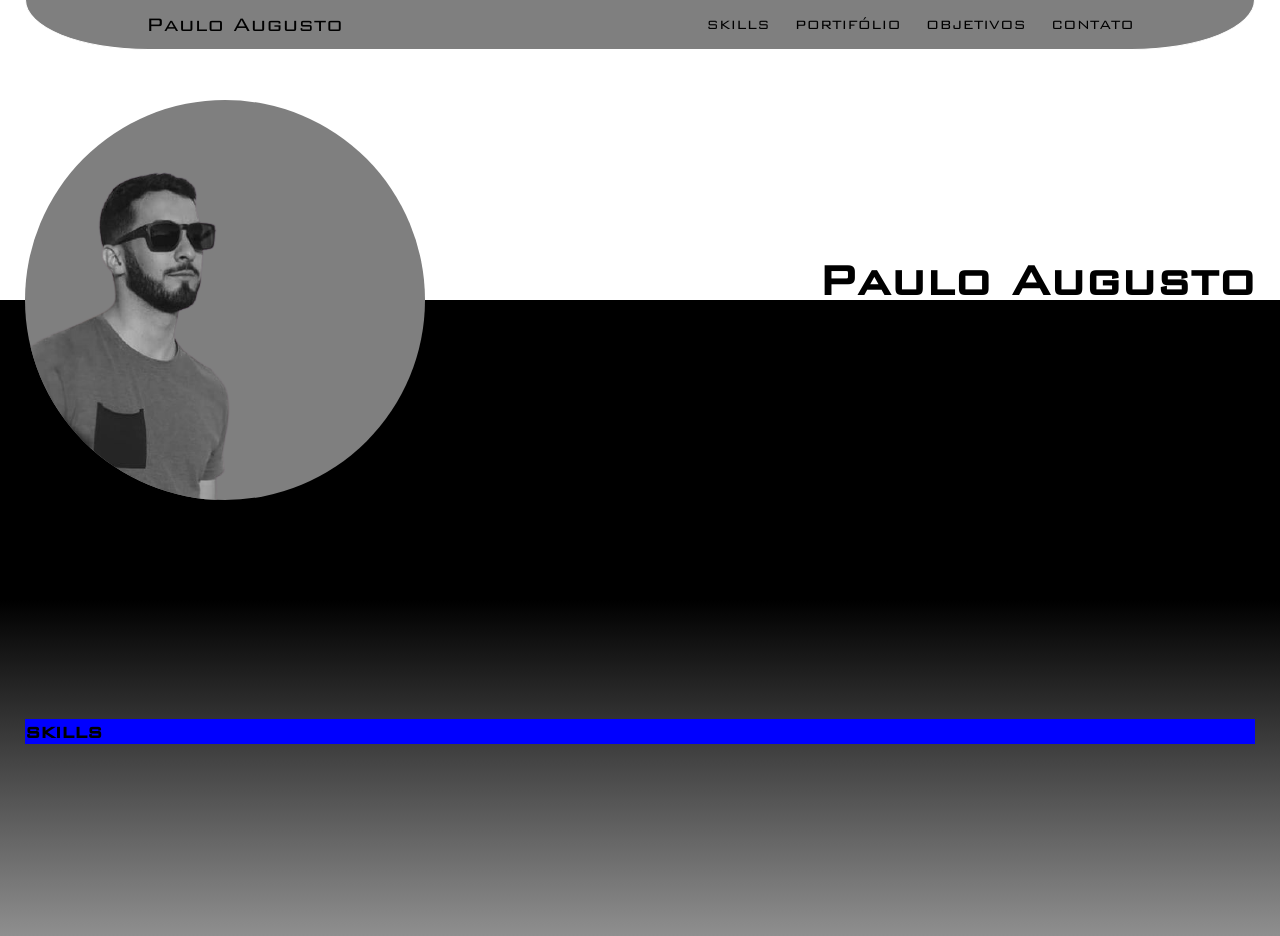
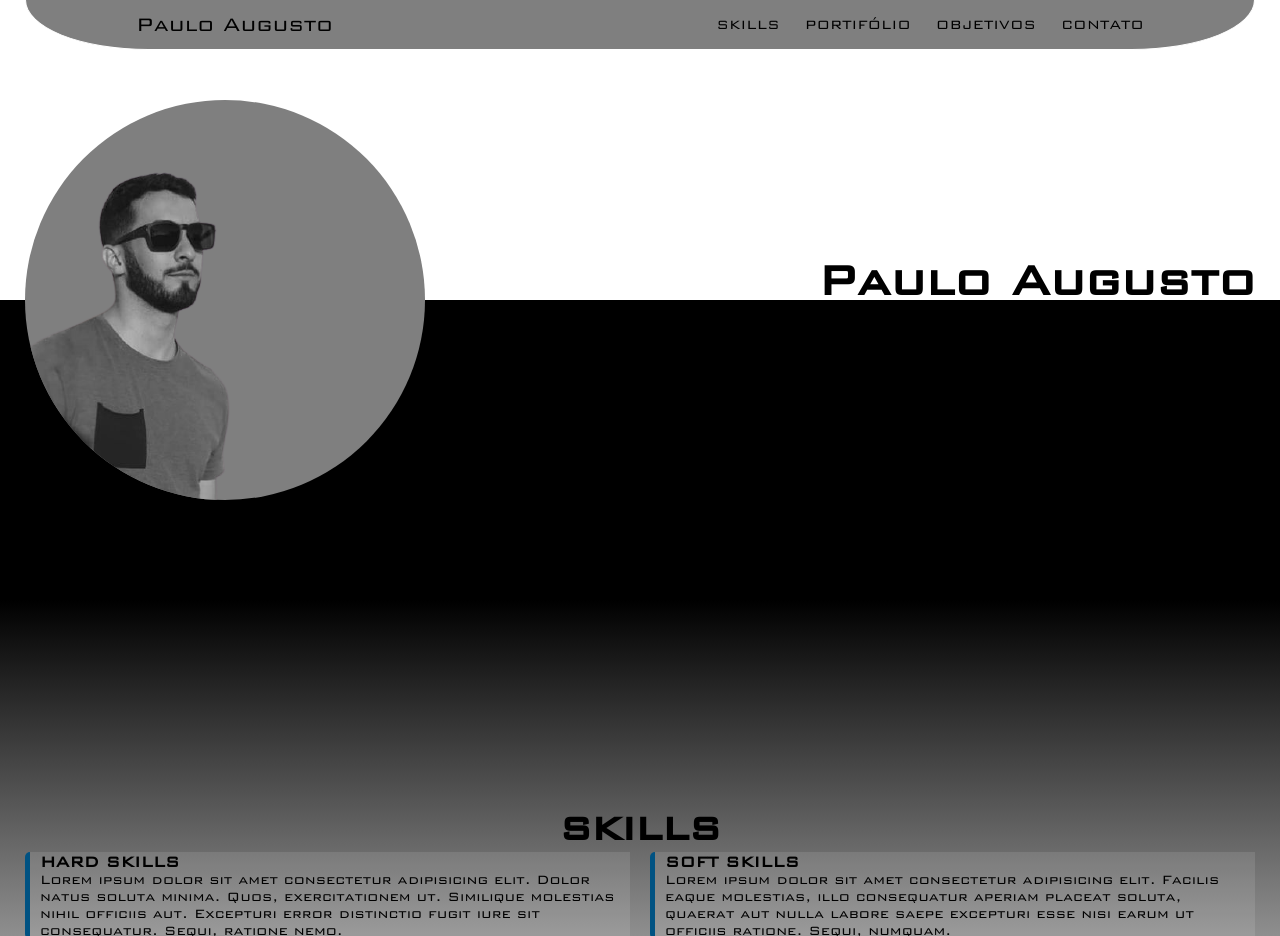
Before and after one commit to PauloAugustoJF/portifolio, a plain HTML site: page index.html in a window 1280 px wide. Shown: the top 936 px of the page. Drawn offline with Linux system fonts and the light colour scheme.

Commit message:
"add new features on the website"

```diff
--- a/index.html
+++ b/index.html
@@ -34,6 +34,20 @@
         <p>Lorem ipsum dolor sit amet consectetur adipisicing elit. Facilis eaque molestias, illo consequatur aperiam placeat soluta, quaerat aut nulla labore saepe excepturi esse nisi earum ut officiis ratione. Sequi, numquam.</p>
       </div>
     </section>
+    <section class="center port">
+      <div>
+        <img src="" alt="">
+        <p></p>
+      </div>
+      <div>
+        <img src="" alt="">
+        <p></p>
+      </div>
+      <div>
+        <img src="" alt="">
+        <p></p>
+      </div>
+    </section>
   </main>
   <footer></footer>
   <script src="script.js"></script>
--- a/style.css
+++ b/style.css
@@ -7,27 +7,24 @@
   color: black;
   font-family: "BankGothic";
 }
+@import url('https://fonts.googleapis.com/css?family=Poppins:100,200,300,400,500,600,700,800,900');
 
-body::-webkit-scrollbar
-{
-	width: 10px;
-	background-color: #F5F5F5;
+body::-webkit-scrollbar {
+  width: 10px;
+  background-color: #f5f5f5;
 }
 
-body::-webkit-scrollbar-track
-{
-	box-shadow: inset 0 0 6px rgba(0,0,0,0.8);
-	border-radius: 10px;
-	background-color: #F5F5F5;
+body::-webkit-scrollbar-track {
+  box-shadow: inset 0 0 6px rgba(0, 0, 0, 0.8);
+  border-radius: 10px;
+  background-color: #f5f5f5;
 }
 
-body::-webkit-scrollbar-thumb
-{
-	border-radius: 10px;
-	box-shadow: inset 0 0 6px rgba(0,0,0,.8);
-	background-color: #555;
+body::-webkit-scrollbar-thumb {
+  border-radius: 10px;
+  box-shadow: inset 0 0 6px rgba(0, 0, 0, 0.8);
+  background-color: #555;
 }
-
 
 header {
   display: flex;
@@ -47,7 +44,7 @@ nav {
   align-items: center;
   justify-content: space-between;
   height: 50px;
-  padding: 0 110px;
+  padding: 0 100px;
   border: 1px solid white;
   border-top: none;
   border-radius: 20% / 0 0 100px 100px;
@@ -59,7 +56,7 @@ nav {
   width: calc(100vw - 50px);
 }
 
-nav a{
+nav a {
   padding: 0px 10px;
   cursor: pointer;
   display: block;
@@ -67,18 +64,13 @@ nav a{
   text-align: center;
 }
 
-a:hover{
-  background-color: rgba(0,0,0,0.1);
+a:hover {
+  background-color: rgba(0, 0, 0, 0.1);
   font-weight: bold;
 }
 
-a.nome-header{
+a.nome-header {
   font-size: 18pt;
-}
-
-
-div.center {
-  height: 500px;
 }
 
 ul {
@@ -88,18 +80,24 @@ ul {
   gap: 5px;
 }
 
-.center{
+.center {
   max-width: 1280px;
   width: calc(100vw - 50px);
 }
 
-main{
-  background-image: linear-gradient(white 300px, black 300px 600px, black 600px, white 1200px);
+main {
+  background-image: linear-gradient(
+    white 300px,
+    black 300px 600px,
+    black 600px,
+    white 1200px,
+    white
+  );
   display: flex;
   flex-direction: column;
   align-items: center;
   width: 100%;
-  height: 1200px;
+  height: auto;
 }
 
 section.principal {
@@ -125,11 +123,11 @@ h1.move {
   top: 20px;
 }
 
-nav.move{
+nav.move {
   height: 30px;
 }
 
-nav.move a{
+nav.move a {
   line-height: 30px;
 }
 
@@ -144,30 +142,35 @@ img {
 }
 
 section.skills {
-  background-image: linear-gradient(black, white);
-  height: 600px;
   display: grid;
   grid-template-columns: repeat(2, 1fr);
+  grid-template-rows: auto;
+  grid-column-gap: 20px;
   align-items: center;
+  margin-top: 200px;
 }
 
-div.skills{
-  display: grid;
-  grid-template-columns: repeat(2,1fr);
+section.skills div {
+  height: auto;
+  width: 100%;
+  border-left: 5px solid rgb(0, 82, 130);
+  border-radius: 5px 0 0 5px;
+  padding: 0 10px;
+  background-color: rgba(255, 255, 255, 0.1);
 }
 
-section.skills div{
-  height: 100px;
-  width: 100%;
+section.skills h2 {
+  grid-column-start: 1;
+  grid-column-end: 3;
+  text-align: center;
+  font-size: 50px;
 }
 
-section.skills h2{
-  grid-column-start: 1;
-  grid-column-end: 3;
-  background-color: blue;
+.port {
+  height: 500px;
 }
 
-footer{
+footer {
   width: 100%;
   height: 150px;
   background-color: grey;
```
